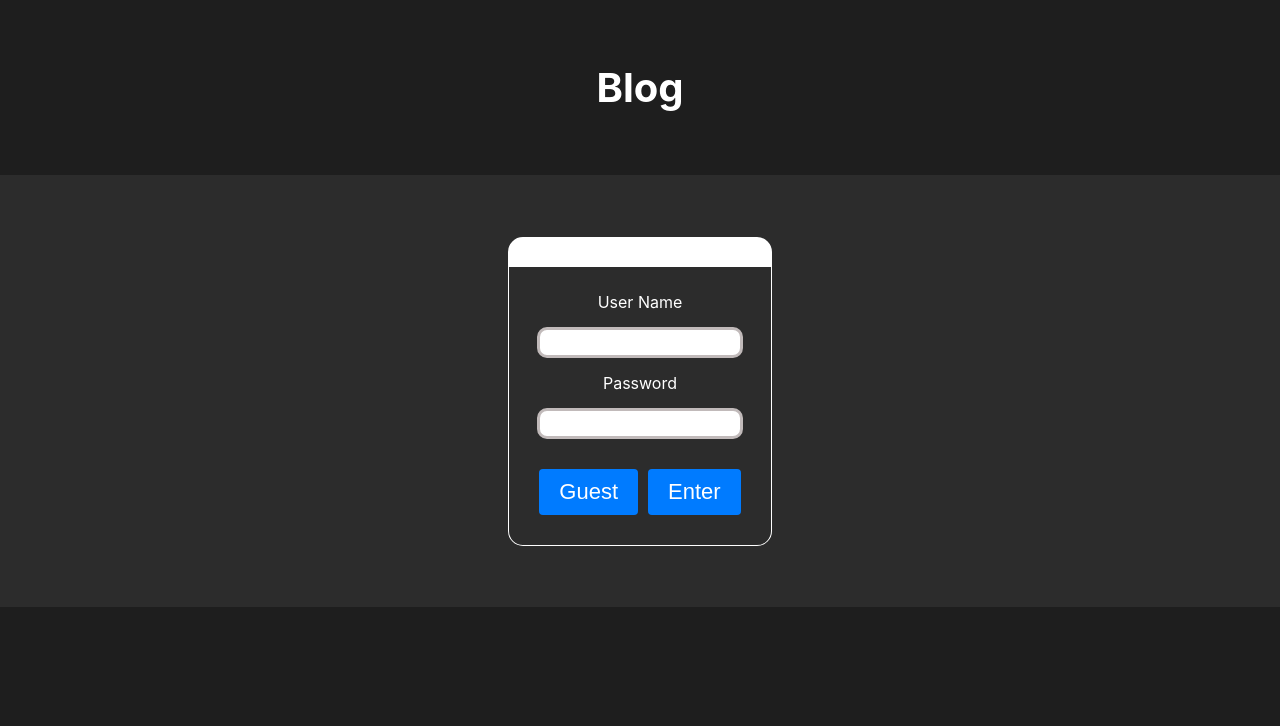
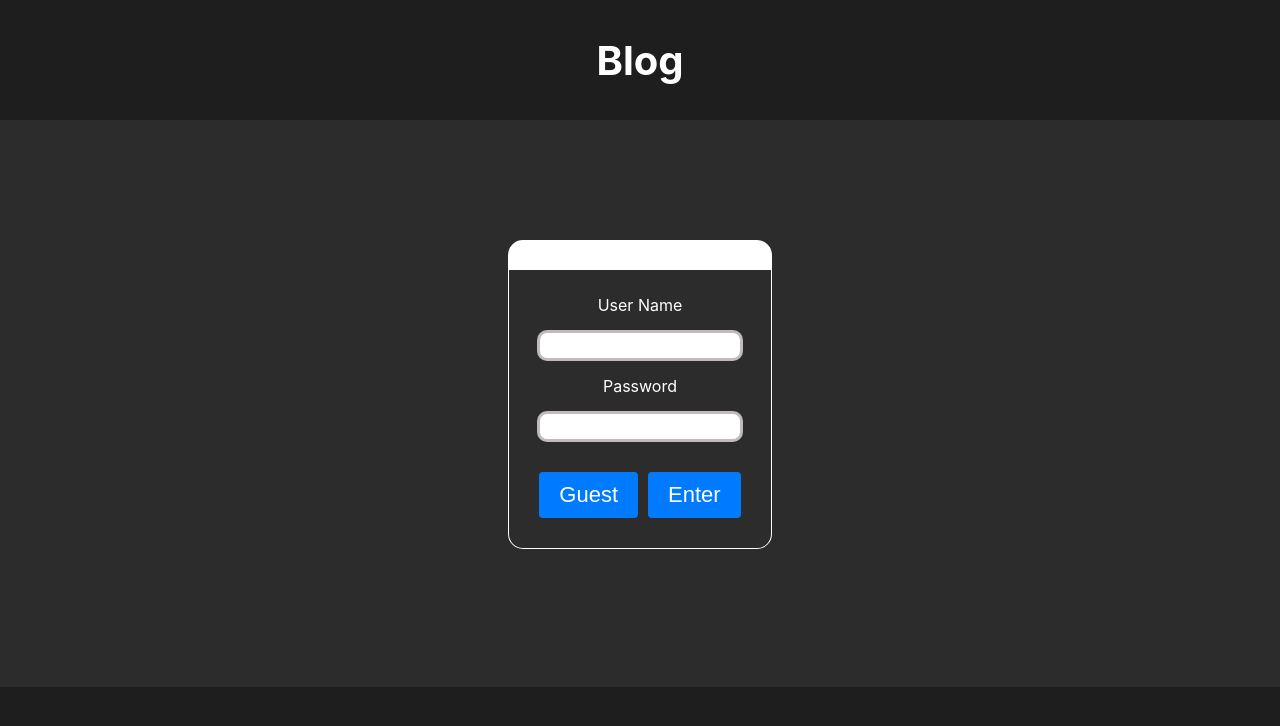
Before and after one commit to Gibsongf/react-blog-app, a React (Create React App) app: page /login in a window 1280 px wide. Shown: the top 726 px of the page. Built offline with nearby package versions, Linux system fonts and the light colour scheme.

Commit message:
removing size form and button login

```diff
--- a/src/styles/App.css
+++ b/src/styles/App.css
@@ -27,10 +27,11 @@ body {
   display: flex;
   align-items: center;
   justify-content: space-around;
+  max-height: 15vh;
 }
 
 .login-btn-header {
-  width: 6vw;
+  /* width: 6vw; */
   padding: 5px;
   font-size: 1rem;
   font-weight: bold;
@@ -42,7 +43,7 @@ body {
 .footer {
   grid-column: 1/4;
   background-color: rgb(30, 30, 30);
-  min-height: 15vh;
+  /* min-height: 15vh; */
 }
 
 .header h1 {
@@ -154,11 +155,11 @@ body {
   border-radius: 15px;
   padding: 25px;
   grid-column: 2;
-  max-width: 25vw;
+  /* max-width: 25vw; */
   display: flex;
   flex-direction: column;
   align-items: center;
-  align-self: center;
+  align-self: flex-start;
   justify-self: center;
   gap: 10px;
 
@@ -194,6 +195,15 @@ a:link {
   text-align: center;
 }
 
+.post-author {
+  color: #007bff;
+}
+
+.loading {
+  grid-column: 2;
+  justify-self: center;
+}
+
 @media screen and (max-width: 721px) {
   .App {
     grid-template-columns: 0.1fr 1fr 0.1fr;
```
